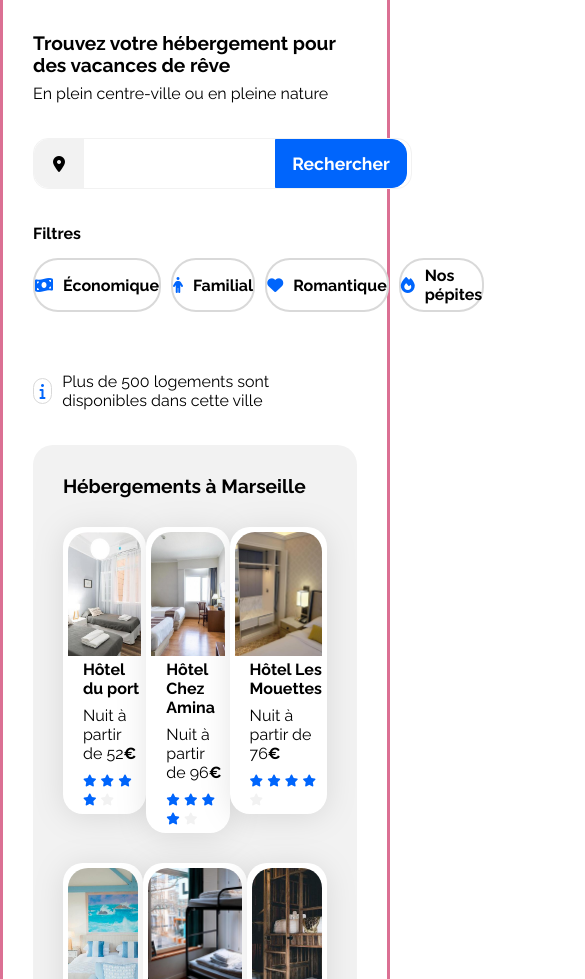
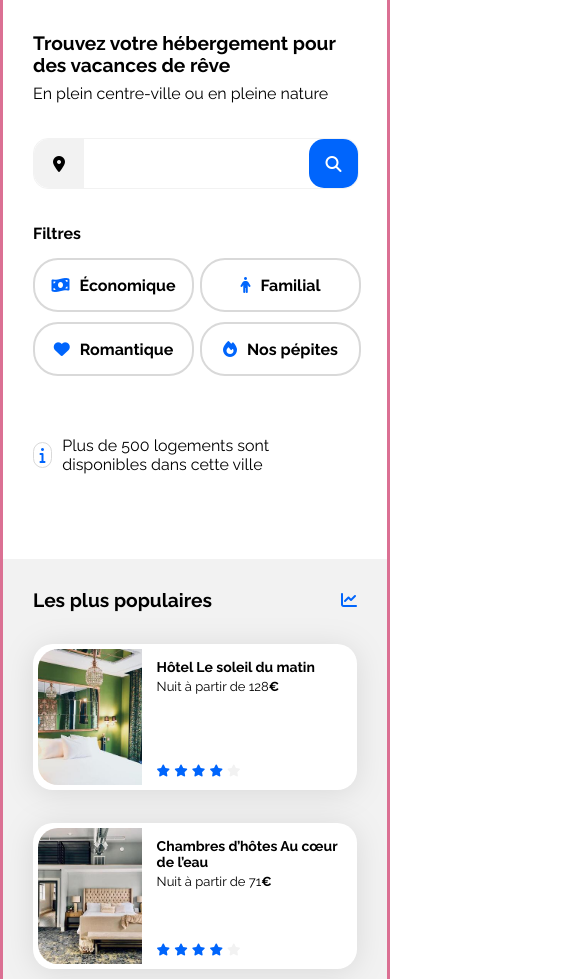
Before and after one commit to RedRingRita/Projet2, a plain HTML site: page index.html in a window 390 px wide. Shown: the part 121-1100 px from the top of the page, 585 px wide, since content can reach past the window. Drawn offline with Linux system fonts and the light colour scheme.

Commit message:
Finalisation du responsive design.

```diff
--- a/index.html
+++ b/index.html
@@ -17,6 +17,8 @@
 
 <body>
     <div class="main-container">
+
+        <!--Header-->
         <header>
             <div class="en-tete">
                 <div class="logo">
@@ -41,10 +43,13 @@
                 <!--Formulaire de recherche-->
                 <form class="form-recherche" action="#" method="get">
                     <div class="icone-localisation">
-                        <i class="fa-solid fa-location-dot" style="color: #000000;"></i>
+                        <i class="fa-solid fa-location-dot" aria-hidden="true"></i>
                     </div>
                     <input class="champs" type="search" name="localisation" >
                     <input class="rechercher" type="submit" value="Rechercher">
+                    <div class="icone-rechercher">
+                        <i class="fa-solid fa-magnifying-glass"></i>
+                    </div>
                 </form>
 
                 <!--Filtres-->
@@ -289,7 +294,7 @@
                 <div class="activite-title">
                     <h2 class="section-title" id="activite-ancre">Activités à Marseille</h2>
                 </div>
-                <div class="bloc-cards">
+                <div class="bloc-activite-cards">
                     <a href="#">
                         <article class="activite-card">
                             <img src="images/activites/reno-laithienne.jpg" alt="Image d'un port avec des bateaux amarés">
@@ -326,6 +331,7 @@
             </section>
         </main>
 
+        <!--Footer-->
         <footer>
             <div class="liste-footer">
                 <ul>
--- a/style.css
+++ b/style.css
@@ -11,7 +11,6 @@
     height: 79px;
     display: flex;
     justify-content: space-between;
-    /* border: solid green; */
 }
 
 .logo{
@@ -19,19 +18,16 @@
     align-items: center;
     width: 161.09px;
     height: 79px;
-    /* border: solid purple; */
 }
 
 .logo img{
     width: 61.09px;
     height: 19px;
-    /* border: solid red; */
 }
 
 menu{
     display: flex;
     gap: 68px;
-    /* border: solid red; */
 }
 
 li{
@@ -54,7 +50,6 @@ menu li:hover{
     display: flex;
     flex-direction: column;
     gap: 35px;
-    /* border: solid red; */
 }
 
 main{
@@ -62,7 +57,6 @@ main{
     display: flex;
     flex-direction: column;
     gap: 35px;
-    /* border: solid purple; */
 }
 
 .titre{
@@ -100,6 +94,15 @@ h2{
     border-radius: 15px 0px 0px 15px;
 }
 
+.icone-localisation .fa-solid{
+    color: black;
+}
+
+.icone-rechercher .fa-solid{
+    display: none;
+    color: white;
+}
+
 .champs{
     font-size: 1em;
     font-weight: 700;
@@ -130,14 +133,12 @@ h2{
     flex-direction: row;
     align-items: center;
     gap: 15px;
-    /* border: solid red; */
 }
 
 .filtre-bloc-bouton{
     width: 100%;
     display: flex;
     gap: 10px;
-    /* border: solid orange; */
 }
 
 .filtre-bloc-bouton p{
@@ -164,7 +165,6 @@ h2{
     flex-direction: row;
     align-items: center;
     gap: 10px;
-    /* border: solid orange; */
 }
 
 .iconeinfo{
@@ -248,7 +248,6 @@ a {
     display: flex;
     justify-content: space-between;
     gap: 40px;
-    /* border: solid red; */
 }
 
 .hebergements-and-populaires section {
@@ -256,7 +255,6 @@ a {
     border-radius: 20px;
     padding: 30px;
     box-sizing: border-box;
-    /* border: solid blue; */
 }
 
 /****** Hebergements ***********/
@@ -283,16 +281,15 @@ a {
     padding-left: 15px;
     display: flex;
     flex-direction: column;
-    grid-gap: 8px;
+    gap: 8px;
     box-sizing: border-box;
-    /* border: solid lightcoral; */
 
 }
 
 .hebergement-bloc1, .hebergement-bloc2{
     display: flex;
     justify-content: space-around;
-    /* border: solid green; */
+    gap: 30px;
 }
 
 .section-plus{
@@ -354,17 +351,12 @@ a {
     flex-direction: column;
     gap: 30px;
     padding: 30px;
-    border: solid orange;
 }
 
-.bloc-cards{
+.bloc-activite-cards{
     display: grid;
     grid-template-columns: 1fr 1fr 1fr 1fr;
-    /* grid-template-rows: 400px; */
-    /* width: 100%; */
-    /* display: flex; */
     gap: 30px;
-    border: solid red;
 }
 
 .activite-card{
@@ -390,7 +382,6 @@ a {
 
 footer{
     display: flex;
-    height: 163px;
     background-color: #F2F2F2;
 }
 
@@ -406,7 +397,7 @@ footer{
 }
 
 li b{
-    font-size: 1;
+    font-size: 1em;
 }
 
 /* Le code ci-dessous correspond à la version responsive uniquement */
@@ -468,29 +459,27 @@ li b{
     .main-container{
         padding: 0;
     }
+
+    /* -- header -- */
+
     .en-tete{
-        padding: 0;
         flex-direction: column;
         align-items: center;
         height: 115px;
-        /* border: solid green; */
     }
     .logo{
         justify-content: center;
         padding: 30px;
-        /* border: solid red; */
     }
 
     nav{
         width: 100%;
-        /* border: solid rgb(97, 24, 146); */
 
     }
 
     menu{
         display: flex;
         gap: 0;
-        /* border: solid lightblue; */
     }
 
     menu li{
@@ -500,7 +489,6 @@ li b{
         text-align: center;
         border-top: none;
         border-bottom: solid #d9d9d9 2px;
-        /* border: solid orange; */
     }
 
     menu li:hover{
@@ -509,8 +497,92 @@ li b{
         color: #0065FC;
     }
 
-    main{
+
+    /* -- recherche -- */
+
+    .info-group{
         padding: 0 30px;
     }
+
+    .form-recherche .rechercher{
+        display: none;
+    }
+
+    .form-recherche{
+        width: 100%;
+        justify-content: space-between;
+    }
+
+    .form-recherche .icone-rechercher{
+        width: 49px;
+        background-color: #0065FC;
+        display: flex;
+        justify-content: center;
+        align-items: center;
+        border-radius: 15px;
+    }
+
+    .icone-rechercher .fa-solid{
+        color: white;
+        display: block;
+    }
+
+    /* -- filtre -- */
+
+    .filtres{
+        width: 100%;
+    }
+
+    .filtre-bloc-bouton{
+        display: grid;
+        grid-template-columns: 1fr 1fr;
+        grid-template-rows: 1fr 1fr;
+    }
+
+    /* -- hébergements et populaires -- */
+
+    .hebergements-and-populaires{
+        flex-direction: column-reverse;
+    }
+
+    .hebergements-and-populaires section{
+        border-radius: 0;
+    }
+    .populaires .populaires-cards{
+        display: flex;
+        flex-direction: column;
+    }
+
+    .populaires-cards a{
+        width: 100%;
+    }
+
+    .hebergements-and-populaires .hebergements{
+        background-color: white;
+    }
+
+    .hebergement-bloc1, .hebergement-bloc2{
+        flex-direction: column;
+    }
+
+
+    .hebergement-cards{
+        width: 100%;
+    }
+
+    /* -- activités -- */
+
+    .bloc-activite-cards{
+        display: flex;
+        flex-direction: column;
+    }
+
+    /* -- footer -- */
+
+    footer{
+        flex-direction: column;
+    }
+
+}
+
     /* ... */
-}
```
